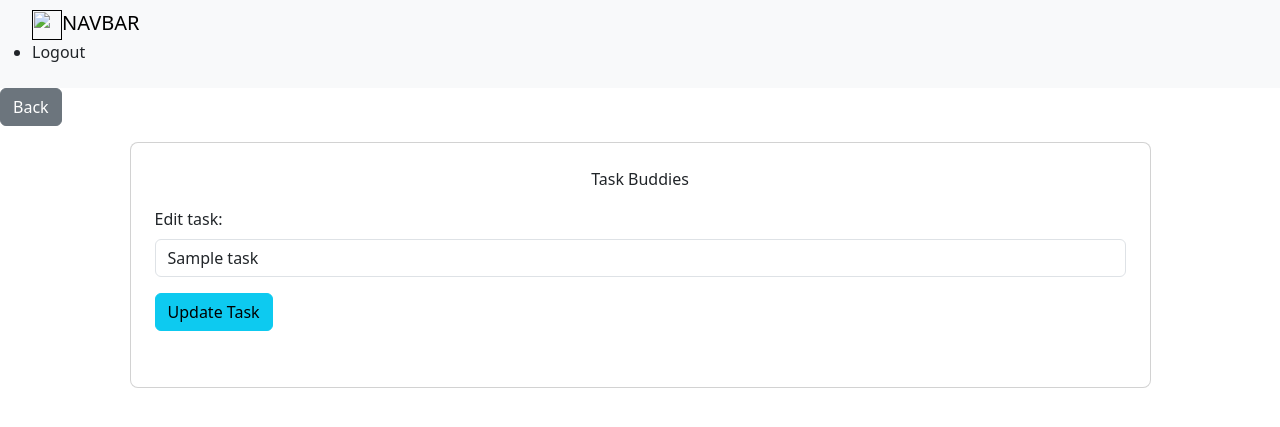
After one commit to Loudotcom/ci-final-project, a Django app: page /task/1/update/ in a window 1280 px wide. The commit adds this page. Shown: the top 427 px of the page. Run offline with Django 4.2, Linux system fonts and the light colour scheme; a user stored in the database is signed in; tables that the repository leaves empty hold one stand-in row (values such as "Sample post").

Commit message:
add update task page and back button

```diff
--- a/templates/base.html
+++ b/templates/base.html
@@ -1,7 +1,4 @@
 {% load static %}
-
-<!-- {% url 'home' as home_url %}
-{% url 'account_login' as login_url %} -->
 
 
 <!DOCTYPE html>
--- /dev/null
+++ b/todo/templates/todo/task_update.html
@@ -0,0 +1,40 @@
+{% extends 'base.html' %}
+
+{% block content %}
+
+<div class="col-12">
+    <a href="{% url 'task_list' %}" class="btn btn-secondary">Back</a>
+</button>
+</div>
+
+<div class="main-card-container">
+    <div class="container h-100 py-3">
+        <div class="row d-flex justify-content-center align-items-center h-100">
+            <div class="col-lg-12 col-xl-11">
+                <!-- Card component -->
+                <div class="card rounded-3">
+                    <div class="card-body p-4">
+                        <!-- Card Header section -->
+                        <section>
+                               <p class="text-center brand-text">Task Buddies</p>
+                        </section>
+                        <!-- Edit Task Form -->
+                        <section>
+                            <form method="POST" action=""{% url 'task_update' task.id %} class="row g-3 justify-content-center align-items-center mb-4 pb-2">
+                                {% csrf_token %}
+                                <div class="col-12">
+                                    <label for="task" class="form-label">Edit task:</label>
+                                    <input type="text" id="task" class="form-control" name="task" value="{{ task.name }}" maxlength="60" required>
+                                </div>
+                                <div class="col-12">
+                                    <button type="submit" class="btn btn-info">Update Task</button>
+                                </div>
+                            </form>
+                        </section>
+                    </div>
+                </div>
+            </div>
+        </div>
+    </div>
+</div>
+{% endblock %}
--- a/todo/urls.py
+++ b/todo/urls.py
@@ -1,9 +1,10 @@
 from django.urls import path
 from . import views
-from .views import TaskList, TaskCreateView
+from .views import TaskList, TaskCreateView, TaskUpdate
 
 urlpatterns = [
     path('',
         views.TaskList.as_view(), name='task_list'),
         path('create/', TaskCreateView.as_view(), name='task_create'),
+        path('task/<int:pk>/update/', views.TaskUpdate.as_view(), name='task_update'),
 ]
--- a/todo/views.py
+++ b/todo/views.py
@@ -9,9 +9,7 @@ from .models import Task
 from django.urls import reverse_lazy
 from django.contrib.auth.mixins import LoginRequiredMixin
 
-# class Tasks(generic.ListView):
-#     model = Task
-#     template_name = 'task_list.html'
+
 
 class TaskList(LoginRequiredMixin, ListView):
     model = Task
@@ -43,42 +41,17 @@ class TaskCreateView(LoginRequiredMixin, CreateView):
         form.instance.user = self.request.user
         return super().form_valid(form)
 
-    # def get_context_data(self, **kwargs):
-    #     context = super().get_context_data(**kwargs)
-    #     context['tasks'] = context['tasks'].filter(user=self.request.user)
-    #     context['count'] = context['tasks'].filter(status=self.request.status).count()
+class TaskUpdate(LoginRequiredMixin, UpdateView):
+    model = Task
+    fields = ['name']
+    template_name = 'todo/task_update.html'
+    success_url = reverse_lazy('task_list')
 
-    #     search_input = self.request.GET.get('search-area') or ''
-    #     if search_input:
-    #         context['tasks'] = context['tasks'].filter(
-    #             name__startswith=search_input)
-    #     context['search_input'] = search_input
-    #     return context
+    def form_valid(self, form):
+        form.instance.user = self.request.user
+        return super().form_valid(form)
 
-
-# class TaskDetail(LoginRequiredMixin, DetailView):
-#     model = Task
-#     context_object_name = 'task'
-#     template_name = 'base/task.html'
-
-
-# class TaskCreate(LoginRequiredMixin, CreateView):
-#     model = Task
-#     fields = ['name', 'notes', 'status']
-#     success_url = reverse_lazy('tasks')
-
-#     def form_valid(self, form):
-#         form.instance.user = self.request.user
-#         return super(TaskCreate, self).form_valid(form)
-
-
-# class TaskUpdate(LoginRequiredMixin, UpdateView):
-#     model = Task
-#     fields = ['name', 'notes', 'status']
-#     success_url = reverse_lazy('tasks')
-
-
-# class TaskDeleteView(LoginRequiredMixin, DeleteView):
-#     model = Task
-#     context_object_name = 'task'
-#     success_url = reverse_lazy('tasks')
+class TaskDeleteView(LoginRequiredMixin, DeleteView):
+    model = Task
+    context_object_name = 'task'
+    success_url = reverse_lazy('tasks')
```
Also changed, not shown: todo/templates/todo/task_list.html (+1 -11 lines).
